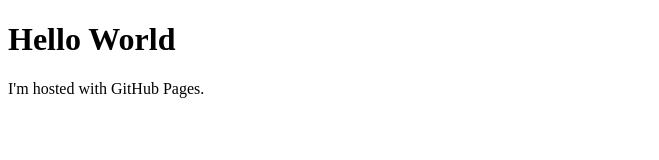
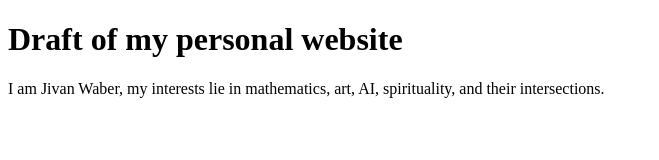
Before and after one commit to jivanwaber/jivanwaber.github.io, a plain HTML site: page index.html in a window 1280 px wide. Shown: the whole page, without its empty margins (0-659 px from the left). Drawn offline with Linux system fonts and the light colour scheme.

Commit message:
more accurate description of the website

```diff
--- a/index.html
+++ b/index.html
@@ -1,7 +1,7 @@
 <!DOCTYPE html>
 <html>
 <body>
-<h1>Hello World</h1>
-<p>I'm hosted with GitHub Pages.</p>
+<h1>Draft of my personal website</h1>
+<p>I am Jivan Waber, my interests lie in mathematics, art, AI, spirituality, and their intersections.</p>
 </body>
 </html>
```
